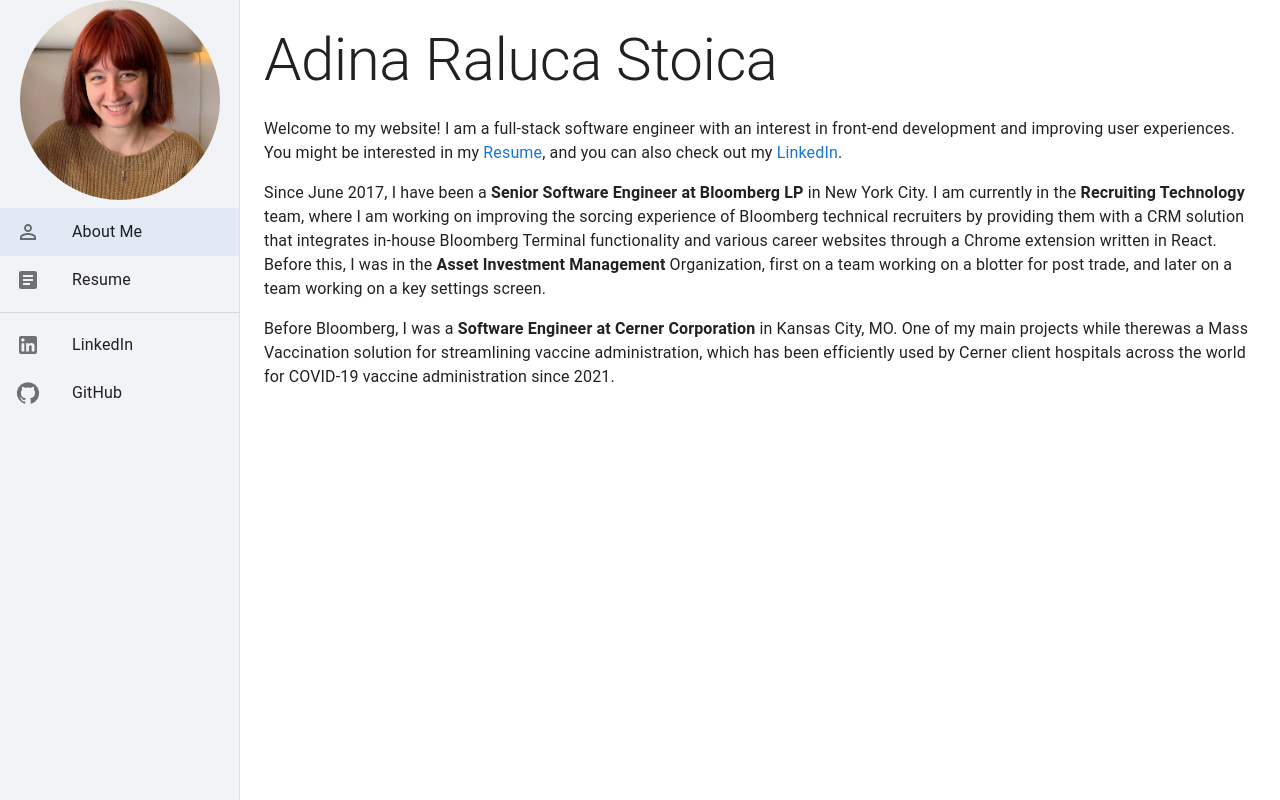
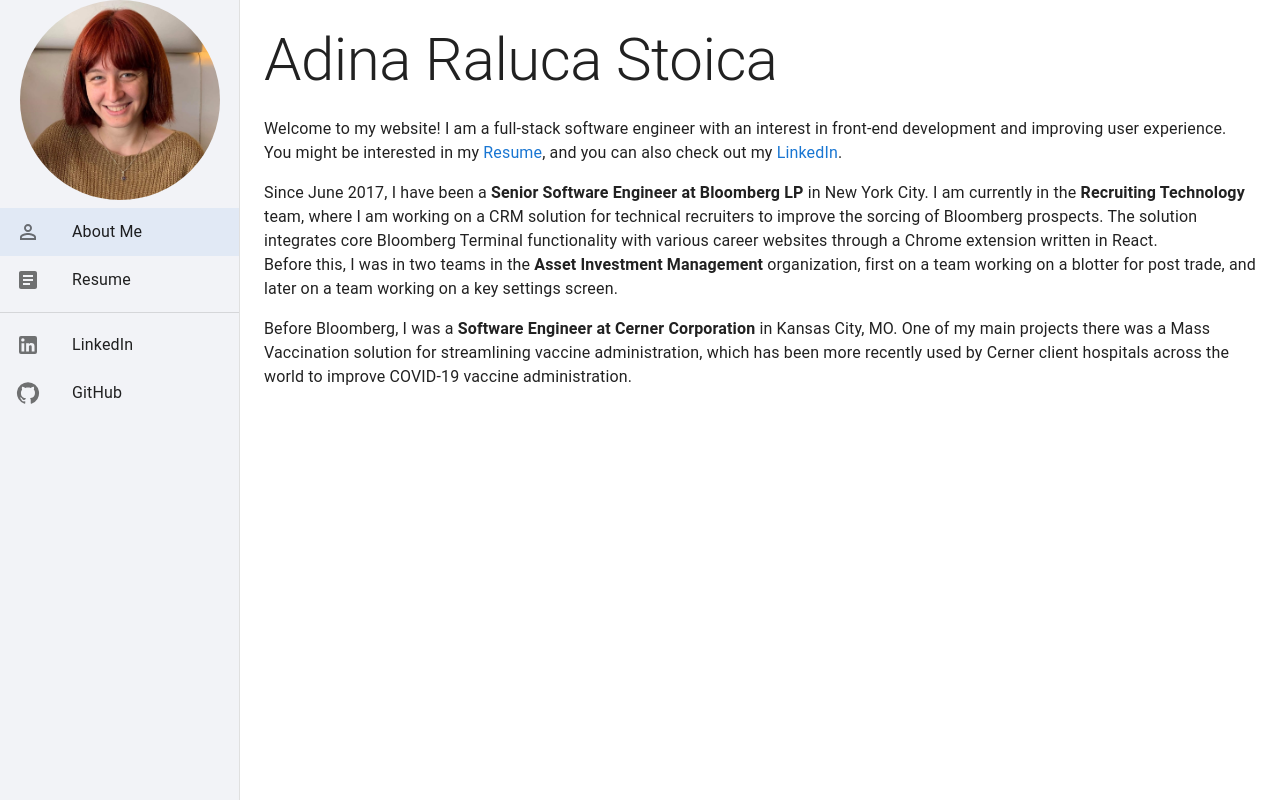
Before and after one commit to adinutzyc21/adinutzyc21.github.io, a React (Create React App) app: page / in a window 1280 px wide. Built offline with nearby package versions, Linux system fonts and the light colour scheme.

Commit message:
Add intro text and fix resume link

```diff
--- a/src/components/content.jsx
+++ b/src/components/content.jsx
@@ -13,7 +13,7 @@
             </Typography>
             <Typography paragraph>
                 Welcome to my website! I am a full-stack software engineer with an interest in front-end development and improving
-                user experiences. You might be interested in my {" "}
+                user experience. You might be interested in my {" "}
                 <Link href="http://adinastoica.com/extras/StoicaAdina_Resume.pdf" rel="noopener noreferrer" target="_blank"
                     underline="none">Resume</Link>, and you can also check out my {" "}
                 <Link href="https://www.linkedin.com/in/adinutzyc21/" rel="noopener noreferrer" target="_blank"
@@ -21,16 +21,16 @@
             </Typography>
             <Typography paragraph>
                 Since June 2017, I have been a <b>Senior Software Engineer at Bloomberg LP</b> in New York City.
-                I am currently in the <b>Recruiting Technology</b> team, where I am working on improving the sorcing experience
-                of Bloomberg technical recruiters by providing them with a CRM solution that integrates in-house Bloomberg
-                Terminal functionality and various career websites through a Chrome extension written in React. <br />
-                Before this, I was in the <b>Asset Investment Management</b> Organization, first on a team working on a
-                blotter for post trade, and later on a team working on a key settings screen.
+                I am currently in the <b>Recruiting Technology</b> team, where I am working on a CRM solution for
+                technical recruiters to improve the sorcing of Bloomberg prospects. The solution integrates core Bloomberg
+                Terminal functionality with various career websites through a Chrome extension written in React. <br />
+                Before this, I was in two teams in the <b>Asset Investment Management</b> organization, first on a team working
+                on a blotter for post trade, and later on a team working on a key settings screen.
             </Typography>
             <Typography paragraph>
                 Before Bloomberg, I was a <b>Software Engineer at Cerner Corporation</b> in Kansas City, MO. One of my main
-                projects while therewas a Mass Vaccination solution for streamlining vaccine administration, which has been
-                efficiently used by Cerner client hospitals across the world for COVID-19 vaccine administration since 2021.
+                projects there was a Mass Vaccination solution for streamlining vaccine administration, which has been more recently
+                used by Cerner client hospitals across the world to improve COVID-19 vaccine administration.
             </Typography>
             {/* <Stack direction="row" spacing={2}>
                 <OutlinedCard />
--- a/src/components/resumeContent.jsx
+++ b/src/components/resumeContent.jsx
@@ -12,7 +12,7 @@
             <Typography paragraph>
                 You can download the PDF version of my resume <Link href="http://adinastoica.com/extras/StoicaAdina_Resume.pdf" rel="noopener noreferrer" target="_blank" underline="none">here</Link>.
             </Typography>
-            <iframe title="Resume" src="http://docs.google.com/gview?url=http://adinastoica.com/extras/StoicaAdina_Resume.pdf&embedded=true" style={{ width: "100%", height: "700px" }} frameborder="0"></iframe>
+            <iframe title="Resume" src="https://drive.google.com/file/d/1-yBduZ8VU4Gxjpgi1DWN6U5bQ0uqPEsR/preview" width="100%" height="700px" allow="autoplay"></iframe>
         </Box >
     );
 }
```
Also changed, not shown: public/manifest.json.
